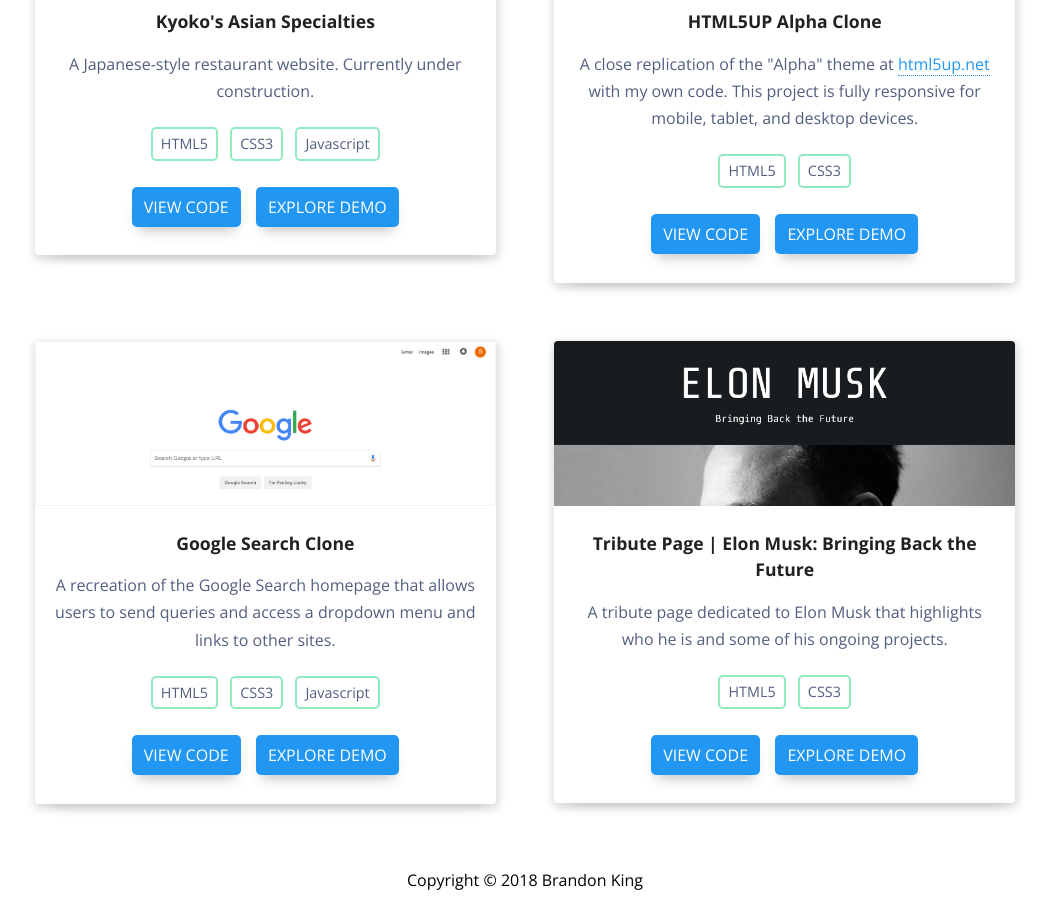
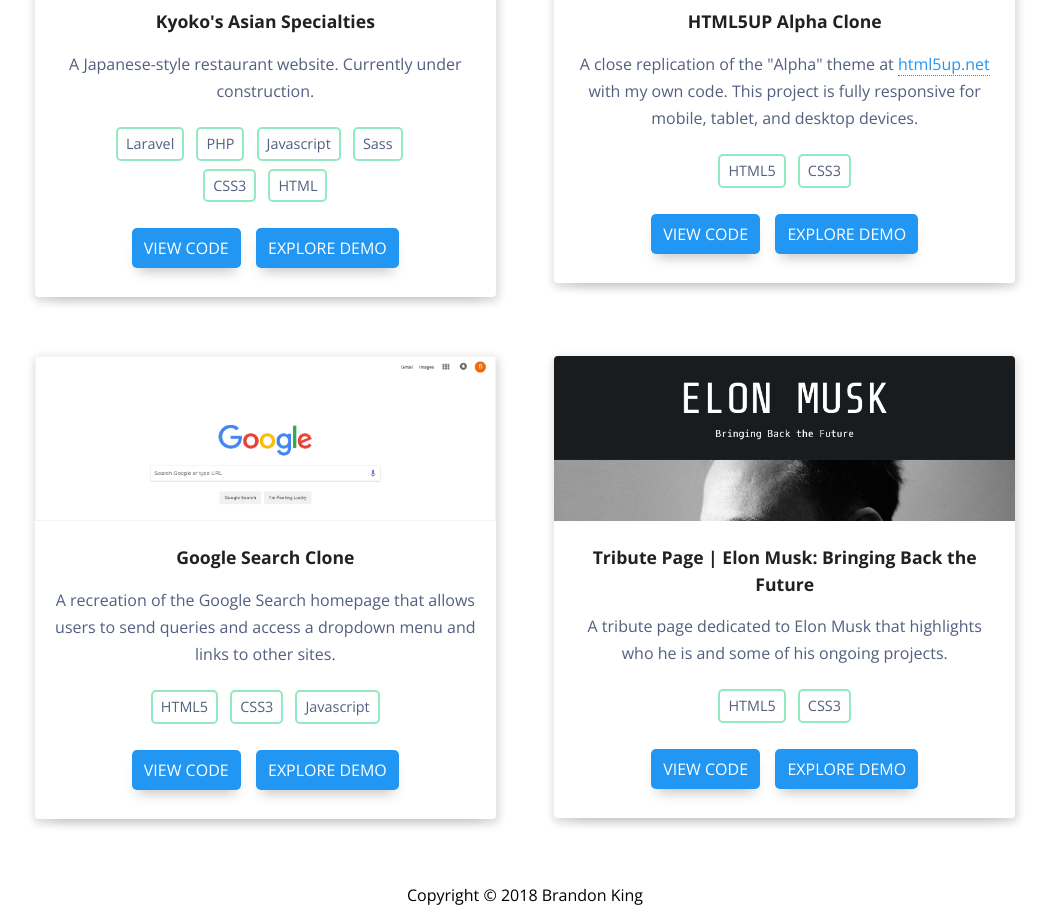
Before and after one commit to bkingo/portfolio-bk, a plain HTML site: page index.html in a window 1280 px wide. Shown: the part 1540-2463 px from the top of the page, without its empty margins (115-1166 px from the left). Drawn offline with nearby package versions, Linux system fonts and the light colour scheme.

Commit message:
added additional technologies to kyokos project

```diff
--- a/index.html
+++ b/index.html
@@ -99,9 +99,12 @@
                 <div class="card__info--mobile">
                     <p class="card__description">A Japanese-style restaurant website. Currently under construction.</p>
                     <ul class="card__technologies">
-                        <li class="card__skill">HTML5</li>
+                        <li class="card__skill">Laravel</li>
+                        <li class="card__skill">PHP</li>
+                        <li class="card__skill">Javascript</li>
+                        <li class="card__skill">Sass</li>
                         <li class="card__skill">CSS3</li>
-                        <li class="card__skill">Javascript</li>
+                        <li class="card__skill">HTML</li>
                     </ul>
                     <div class="card__options">
                         <a href="https://github.com/brandnk/kyokos-restaurant" class="card__link">View Code</a>
```
